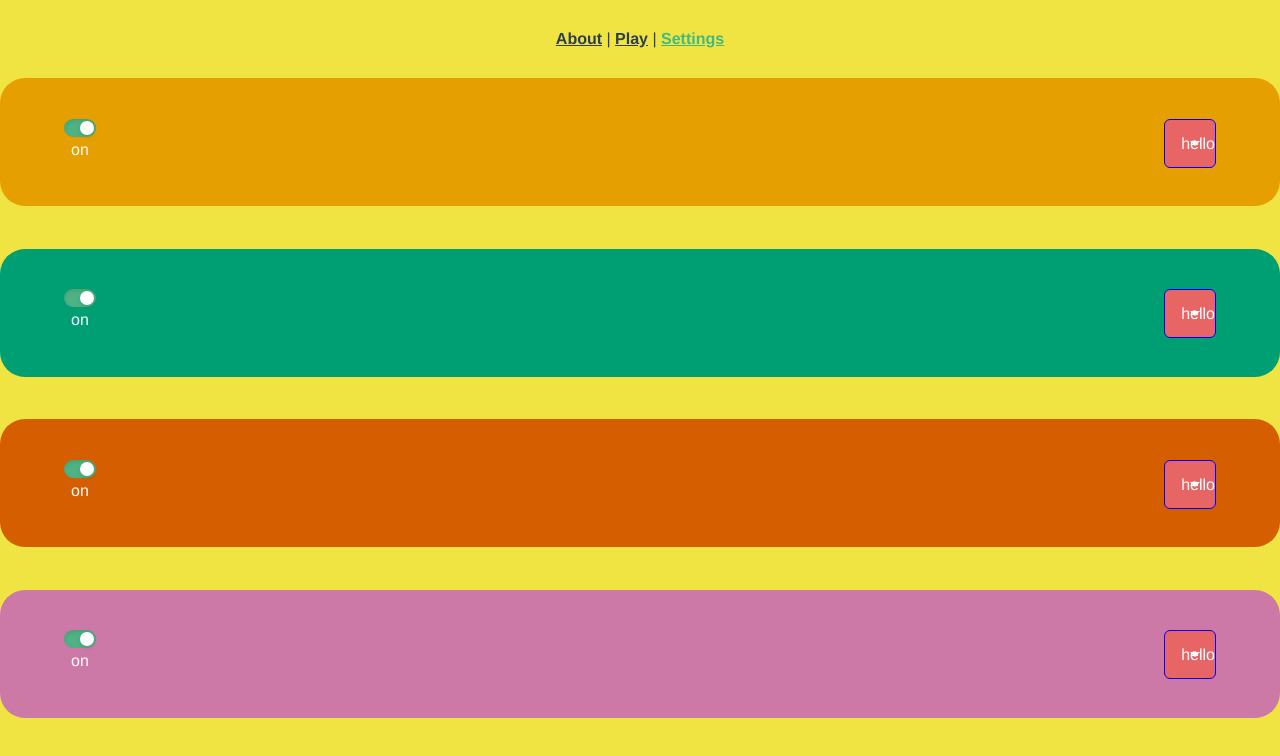
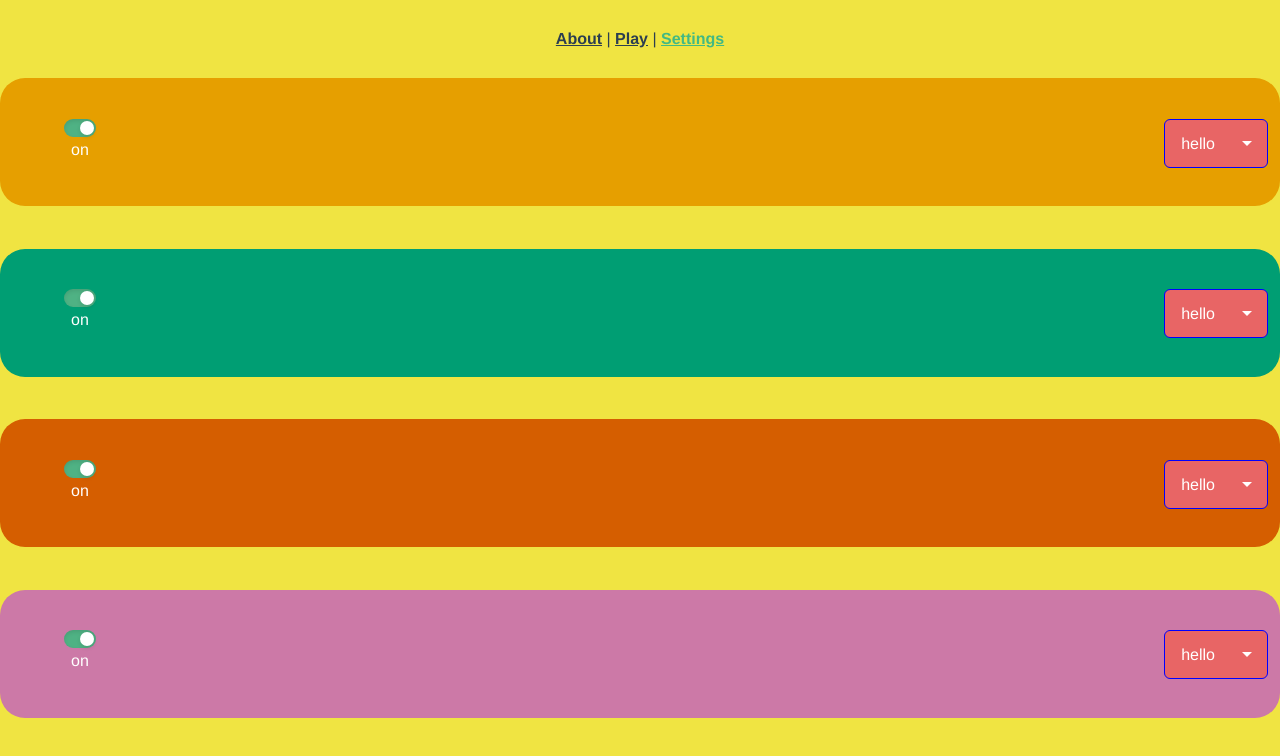
Before and after one commit to gawainhewitt/orchlab-strings, a Vue app: page /settings in a window 1280 px wide. Shown: the top 756 px of the page. Built offline with nearby package versions, Linux system fonts and the light colour scheme; what vue3-touch-events would draw is missing.

Commit message:
resized menu

```diff
--- a/src/components/DropDown.vue
+++ b/src/components/DropDown.vue
@@ -57,7 +57,7 @@
 
 .custom-select {
   position: relative;
-  width: 100%;
+  width: 200%;
   text-align: left;
   outline: none;
   height: 47px;
```
